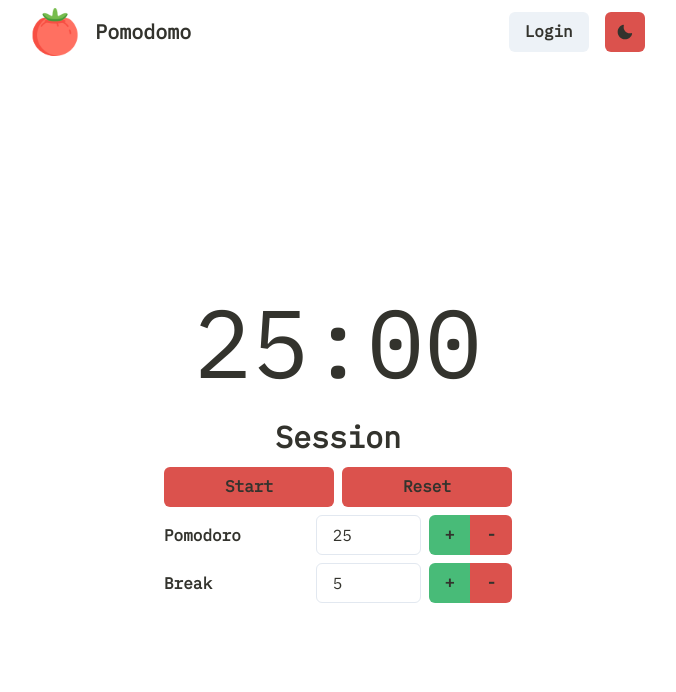
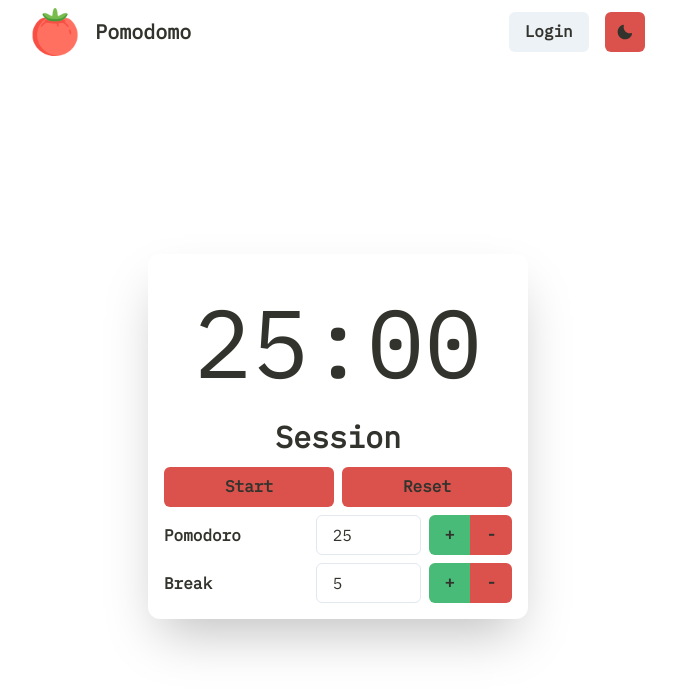
Before and after one commit to khoaHyh/pomodomo, a Next.js app: page / in a window 1280 px wide. Shown: the top 692 px of the page, without its empty margins (302-978 px from the left). Built offline with nearby package versions, Linux system fonts and the light colour scheme.

Commit message:
small styling update to pomoclock

```diff
--- a/components/Pomodoro.js
+++ b/components/Pomodoro.js
@@ -116,7 +116,7 @@ const Pomodoro = () => {
       rounded="xl"
     >
       {/* TIMER DISPLAY  */}
-      <Stack direction="column" verticalAlign align="center">
+      <Stack direction="column" verticalAlign align="center" boxShadow='2xl' p='4' borderRadius='xl'>
         <Box>
           {sessionType && (
             <TimerDisplay
--- a/pages/index.js
+++ b/pages/index.js
@@ -15,7 +15,6 @@ const Index = () => {
         direction="column"
         align="center"
         justify="center"
-        w="100%"
         h="93vh"
       >
         <Pomodoro />
```
